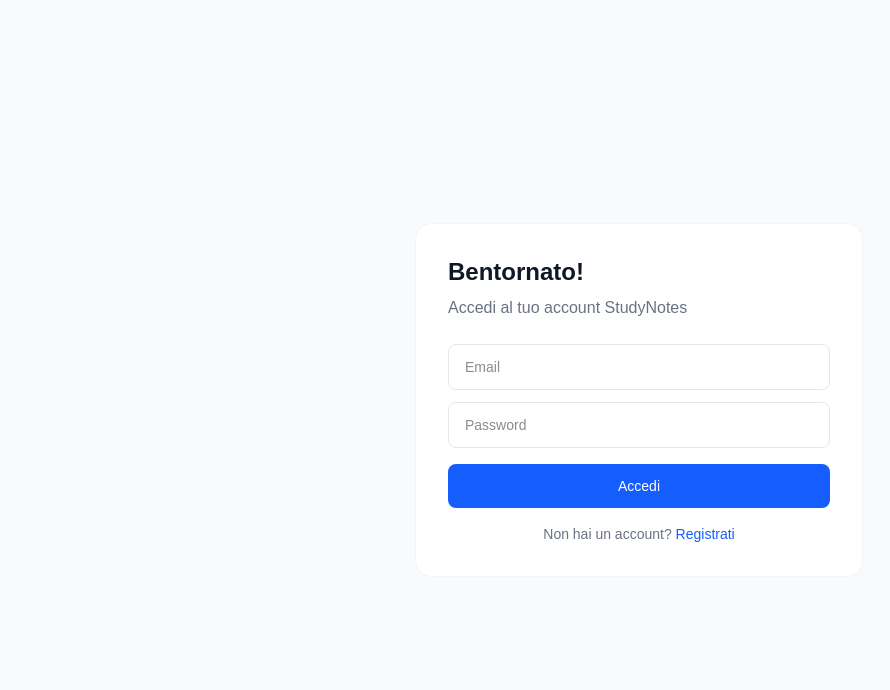
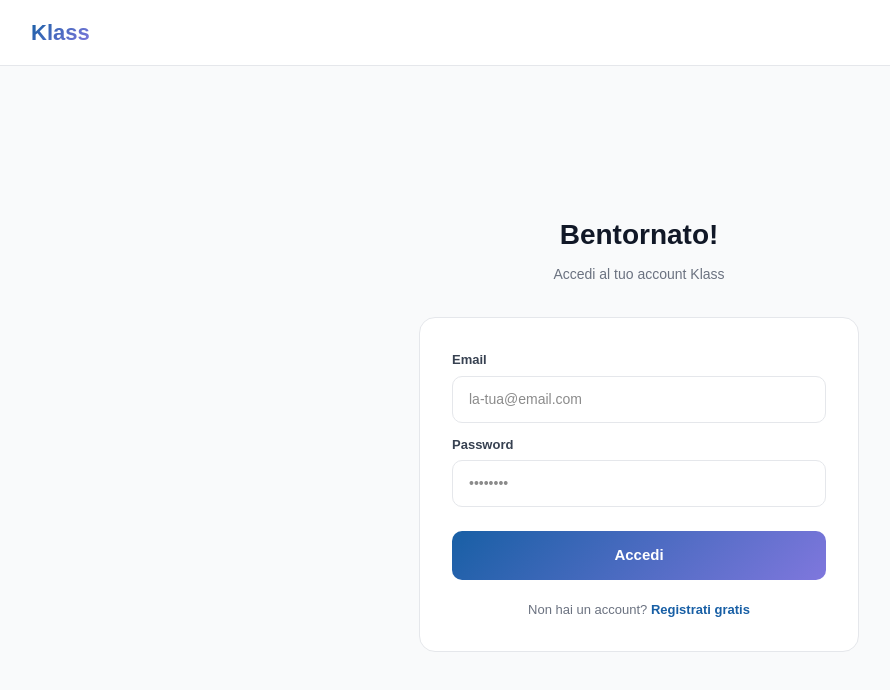
Before and after one commit to StarUpm/studynotes, a Next.js app: page /login in a window 1280 px wide. Shown: the top 690 px of the page, without its empty margins (1-891 px from the left). Built offline with nearby package versions, Linux system fonts and the light colour scheme.

Commit message:
Update page.tsx

```diff
--- a/src/app/login/page.tsx
+++ b/src/app/login/page.tsx
@@ -12,49 +12,71 @@
   const [error, setError] = useState('')
   const router = useRouter()
 
-  const handleLogin = async () => {
+  async function handleLogin() {
     setLoading(true)
     setError('')
     const { error } = await supabase.auth.signInWithPassword({ email, password })
-    if (error) {
-      setError('Email o password errati')
-    } else {
-      router.push('/dashboard')
-    }
+    if (error) { setError('Email o password errati') }
+    else { router.push('/dashboard') }
     setLoading(false)
   }
 
   return (
-    <main className="min-h-screen bg-gray-50 flex items-center justify-center">
-      <div className="bg-white p-8 rounded-2xl border border-gray-100 w-full max-w-md">
-        <h1 className="text-2xl font-bold text-gray-900 mb-2">Bentornato!</h1>
-        <p className="text-gray-500 mb-6">Accedi al tuo account StudyNotes</p>
-        {error && <p className="text-red-500 text-sm mb-4">{error}</p>}
+    <main style={{ minHeight: '100vh', background: '#f9fafb', display: 'flex', flexDirection: 'column' }}>
+      <nav style={{ padding: '16px 32px', background: 'white', borderBottom: '0.5px solid #e5e7eb' }}>
+        <Link href="/" style={{ fontSize: 22, fontWeight: 700, background: 'linear-gradient(135deg,#185FA5,#7F77DD)', WebkitBackgroundClip: 'text', WebkitTextFillColor: 'transparent', textDecoration: 'none' }}>Klass</Link>
+      </nav>
+
+      <div style={{ flex: 1, display: 'flex', alignItems: 'center', justifyContent: 'center', padding: '40px 32px' }}>
+        <div style={{ width: '100%', maxWidth: 440 }}>
+          <h1 style={{ fontSize: 28, fontWeight: 700, color: '#111827', marginBottom: 8, textAlign: 'center' }}>Bentornato!</h1>
+          <p style={{ fontSize: 14, color: '#6B7280', marginBottom: 32, textAlign: 'center' }}>Accedi al tuo account Klass</p>
+
+          <div style={{ background: 'white', border: '0.5px solid #e5e7eb', borderRadius: 16, padding: 32 }}>
+            {error && (
+              <div style={{ background: '#FEF2F2', border: '0.5px solid #FECACA', borderRadius: 8, padding: '10px 14px', marginBottom: 16 }}>
+                <p style={{ fontSize: 13, color: '#DC2626' }}>{error}</p>
+              </div>
+            )}
+
+            <div style={{ marginBottom: 12 }}>
+              <label style={{ fontSize: 13, fontWeight: 600, color: '#374151', display: 'block', marginBottom: 6 }}>Email</label>
               <input
                 type="email"
-          placeholder="Email"
+                placeholder="la-tua@email.com"
                 value={email}
-          onChange={(e) => setEmail(e.target.value)}
-          className="w-full border border-gray-200 rounded-lg px-4 py-3 mb-3 text-sm focus:outline-none focus:border-blue-500"
+                onChange={e => setEmail(e.target.value)}
+                onKeyDown={e => e.key === 'Enter' && handleLogin()}
+                style={{ width: '100%', border: '0.5px solid #e5e7eb', borderRadius: 10, padding: '12px 16px', fontSize: 14, outline: 'none', background: 'white' }}
               />
+            </div>
+
+            <div style={{ marginBottom: 24 }}>
+              <label style={{ fontSize: 13, fontWeight: 600, color: '#374151', display: 'block', marginBottom: 6 }}>Password</label>
               <input
                 type="password"
-          placeholder="Password"
+                placeholder="••••••••"
                 value={password}
-          onChange={(e) => setPassword(e.target.value)}
-          className="w-full border border-gray-200 rounded-lg px-4 py-3 mb-4 text-sm focus:outline-none focus:border-blue-500"
+                onChange={e => setPassword(e.target.value)}
+                onKeyDown={e => e.key === 'Enter' && handleLogin()}
+                style={{ width: '100%', border: '0.5px solid #e5e7eb', borderRadius: 10, padding: '12px 16px', fontSize: 14, outline: 'none', background: 'white' }}
               />
+            </div>
+
             <button
               onClick={handleLogin}
               disabled={loading}
-          className="w-full bg-blue-600 text-white py-3 rounded-lg text-sm font-medium hover:bg-blue-700 disabled:opacity-50"
+              style={{ width: '100%', background: 'linear-gradient(135deg,#185FA5,#7F77DD)', color: 'white', border: 'none', padding: 13, borderRadius: 10, fontSize: 15, fontWeight: 600, cursor: 'pointer', opacity: loading ? 0.7 : 1 }}
             >
               {loading ? 'Accesso in corso...' : 'Accedi'}
             </button>
-        <p className="text-center text-sm text-gray-500 mt-4">
+
+            <p style={{ fontSize: 13, color: '#6B7280', textAlign: 'center', marginTop: 20 }}>
               Non hai un account?{' '}
-          <Link href="/register" className="text-blue-600 hover:underline">Registrati</Link>
+              <Link href="/register" style={{ color: '#185FA5', textDecoration: 'none', fontWeight: 600 }}>Registrati gratis</Link>
             </p>
+          </div>
+        </div>
       </div>
     </main>
   )
```
Lines whose indentation alone changed are shown as unchanged.
